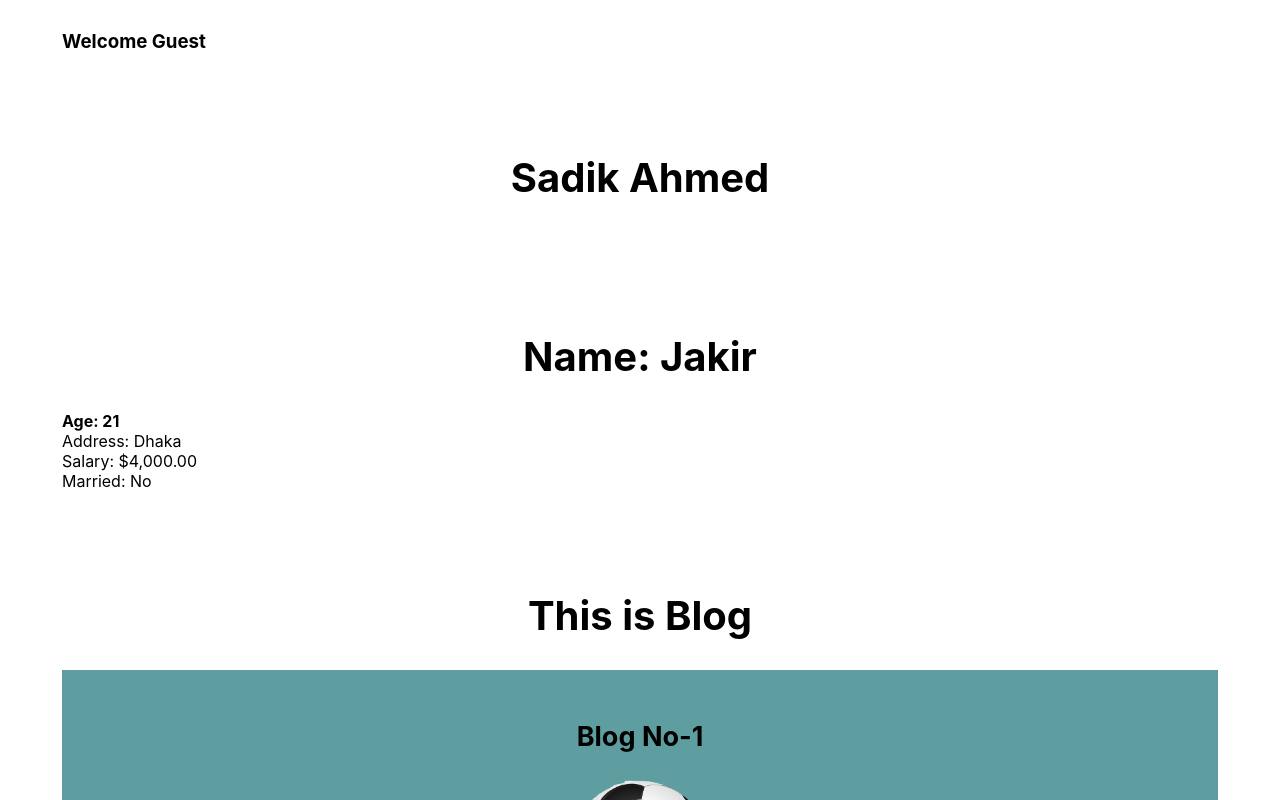
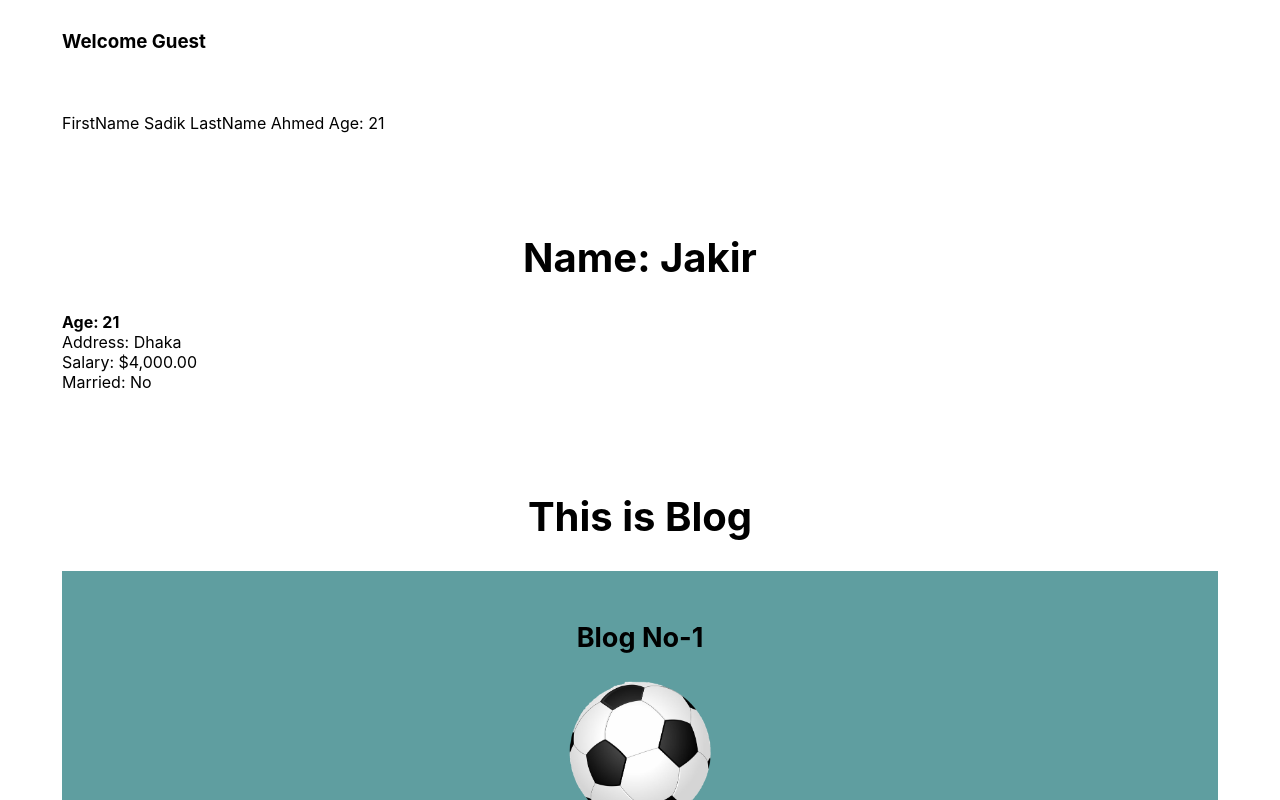
Before and after one commit to sadikul60/explore-react-typescript, a React (Create React App) app: page / in a window 1280 px wide. Shown: the top 800 px of the page. Built offline with nearby package versions, Linux system fonts and the light colour scheme.

Commit message:
access object properties

```diff
--- a/src/App.tsx
+++ b/src/App.tsx
@@ -8,7 +8,8 @@ import Props from './components/Props/Props';
 function App() {
   const personName = {
     first: 'Sadik',
-    last: 'Ahmed'
+    last: 'Ahmed',
+    age: 21
   }
   return (
     <div>
--- a/src/components/Person/Person.tsx
+++ b/src/components/Person/Person.tsx
@@ -2,13 +2,14 @@ type PersonProps = {
     name: {
         first: string
         last: string
+        age: number
     }
 }
 
 const Person = (props: PersonProps) => {
     return (
         <div className="container">
-            <h1>{props.name.first} {props.name.last}</h1>
+            <p>FirstName {props.name.first} LastName {props.name.last} Age: {props.name.age}</p>
         </div>
     );
 };
```
